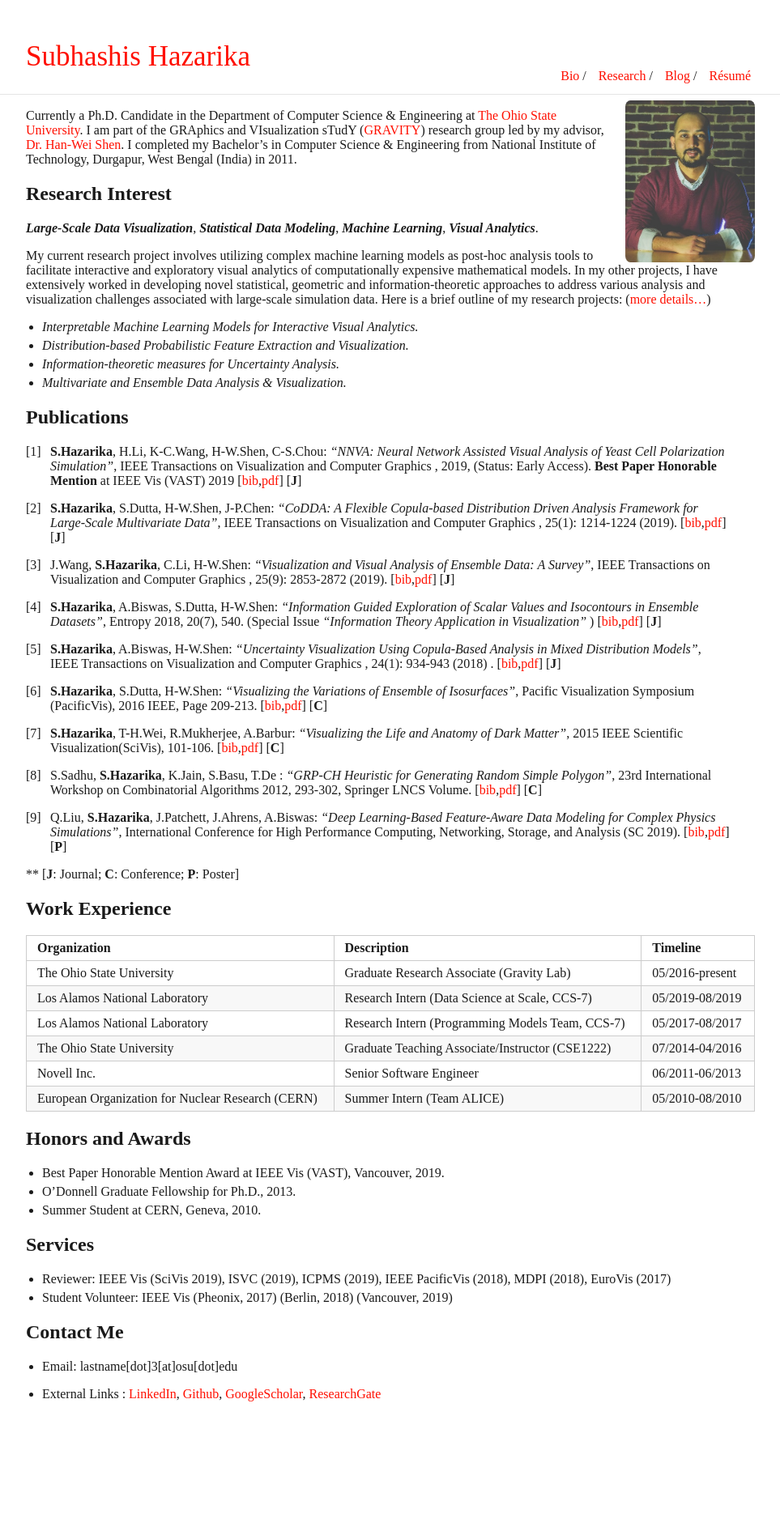
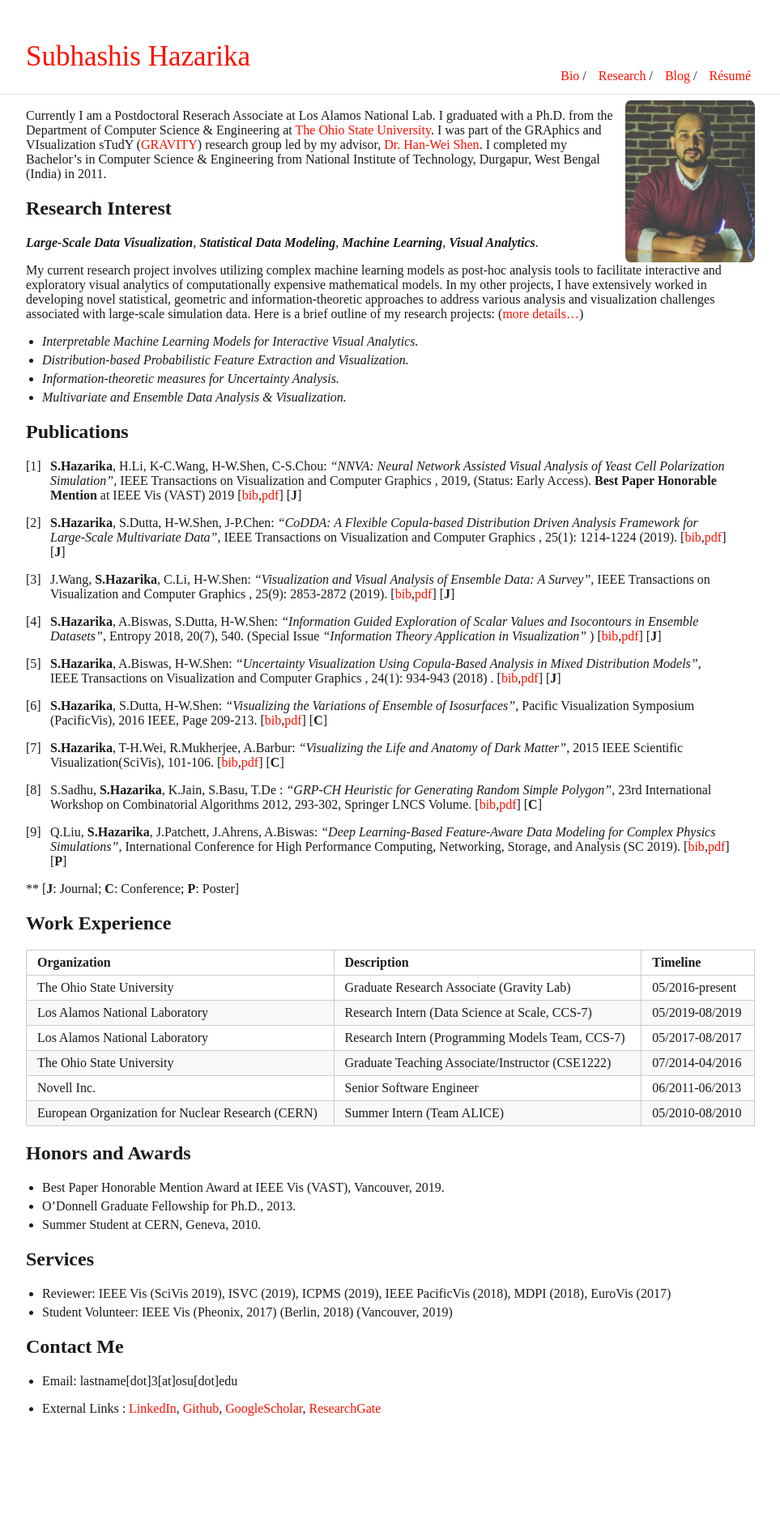
Before and after one commit to subhashis-parc/subhashis.github.io, a Jekyll site: the page built from index.md, in a window 1280 px wide. Shown: the whole page at 81% size, without its empty margins (158-1121 px from the left). Built offline with Jekyll 4.4.1, drawn with Linux system fonts in a browser that asks for light colours.

Commit message:
update index

```diff
--- a/index.md
+++ b/index.md
@@ -5,7 +5,7 @@ layout: default
 
 <img class="profile-picture" src="images/profile/SHP_0438_lowres.jpg">
 
-Currently a Ph.D. Candidate in the Department of Computer Science & Engineering at [The Ohio State University](https://cse.osu.edu/). I am part of the GRAphics and VIsualization sTudY ([GRAVITY](http://web.cse.ohio-state.edu/~shen.94/hwshen/Research.html)) research group led by my advisor, [Dr. Han-Wei Shen](http://web.cse.ohio-state.edu/~shen.94/hwshen/Welcome.html). I completed my Bachelor's in Computer Science & Engineering from National Institute of Technology, Durgapur, West Bengal (India) in 2011.
+Currently I am a Postdoctoral Reserach Associate at Los Alamos National Lab. I graduated with a Ph.D. from the  Department of Computer Science & Engineering at [The Ohio State University](https://cse.osu.edu/). I was part of the GRAphics and VIsualization sTudY ([GRAVITY](http://web.cse.ohio-state.edu/~shen.94/hwshen/Research.html)) research group led by my advisor, [Dr. Han-Wei Shen](http://web.cse.ohio-state.edu/~shen.94/hwshen/Welcome.html). I completed my Bachelor's in Computer Science & Engineering from National Institute of Technology, Durgapur, West Bengal (India) in 2011.
 
 
 ## Research Interest
```
